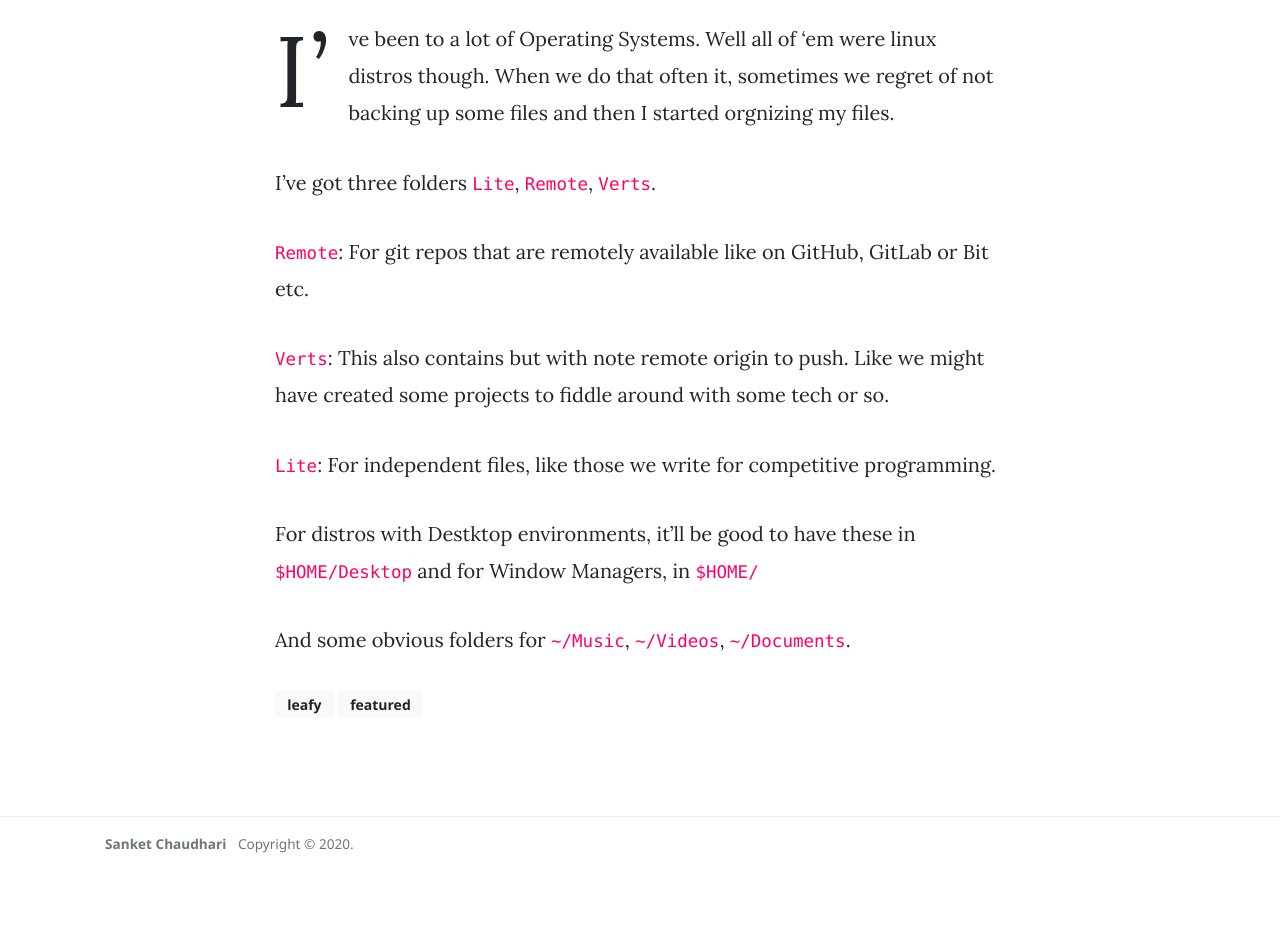
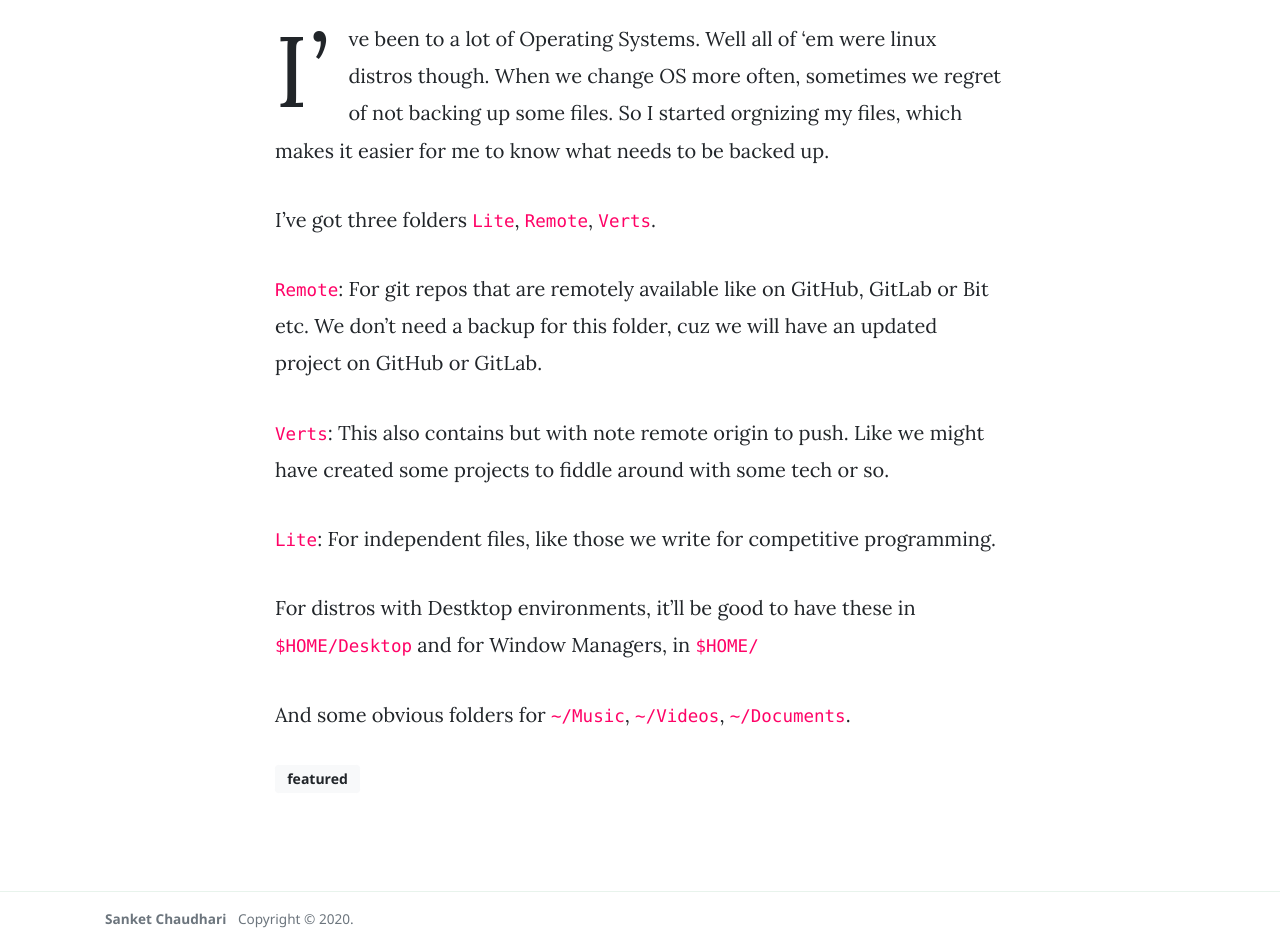
Before and after one commit to sanket143/sanket143.github.io, a Jekyll site: the page built from _posts/2020-04-29-organize-your-files.md, in a window 1280 px wide and 1366 px high. Shown: the part 421-1366 px from the top of the window. Built offline with Jekyll 4.4.1, drawn with Linux system fonts in a browser that asks for light colours; nearby versions of some CDN libraries.

Commit message:
Updated the blog

```diff
--- a/_posts/2020-04-29-organize-your-files.md
+++ b/_posts/2020-04-29-organize-your-files.md
@@ -4,16 +4,19 @@ title:  "My preferred way of organizing files"
 author: sanket
 categories: [ Hacks ]
 image: https://images.pexels.com/photos/6440/magazines-desk-work-workspace.jpg?auto=compress&cs=tinysrgb&dpr=1&w=500
-tags: [leafy, featured]
+tags: [featured]
 ---
 
 I've been to a lot of Operating Systems. Well all of 'em were linux distros
-though. When we do that often it, sometimes we regret of not backing up some
-files and then I started orgnizing my files.
+though. When we change OS more often, sometimes we regret of not backing up some
+files. So I started orgnizing my files, which makes it easier for me to
+know what needs to be backed up.
 
 I've got three folders `Lite`, `Remote`, `Verts`.
 
-`Remote`: For git repos that are remotely available like on GitHub, GitLab or Bit etc.
+`Remote`: For git repos that are remotely available like on GitHub, GitLab or Bit
+ etc. We don't need a backup for this folder, cuz we will have an updated project
+on GitHub or GitLab.
 
 `Verts`: This also contains but with note remote origin to push. Like we might
 have created some projects to fiddle around with some tech or so.
```
